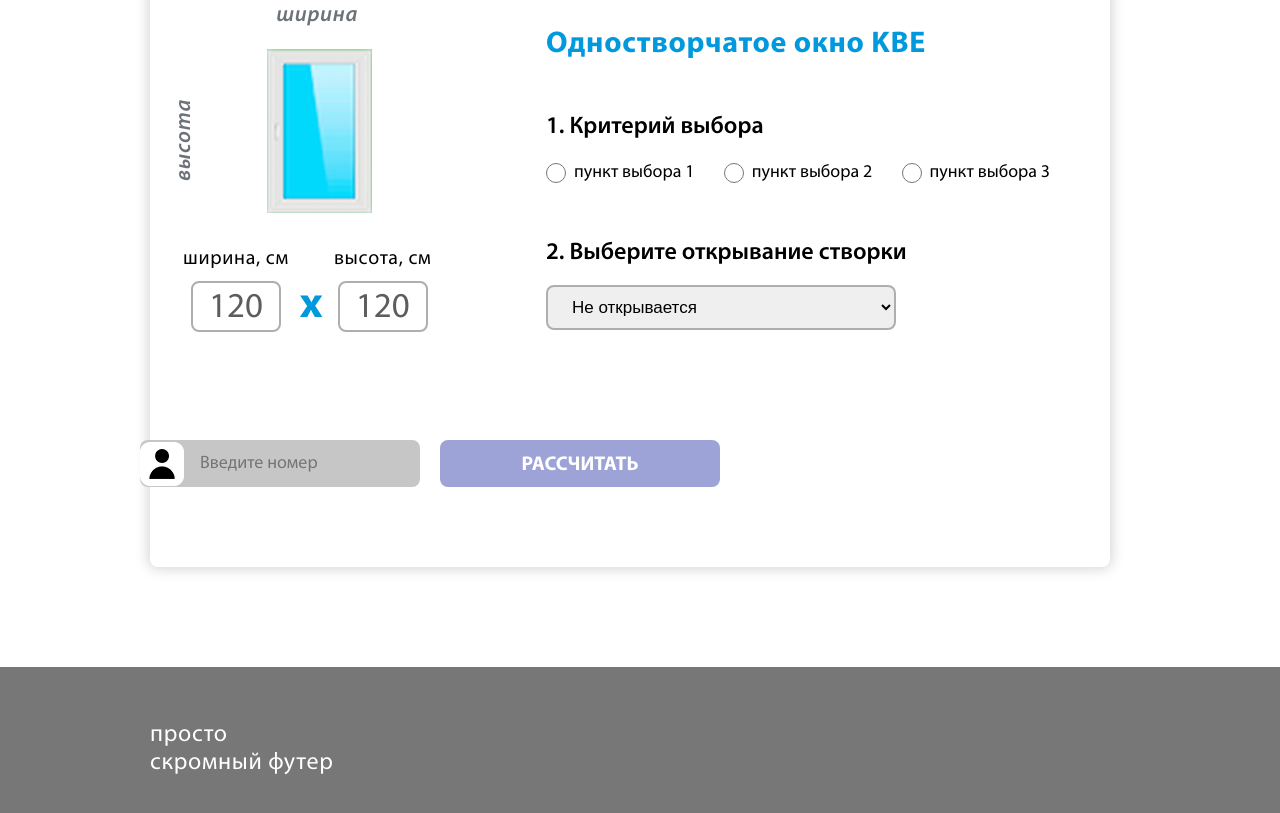
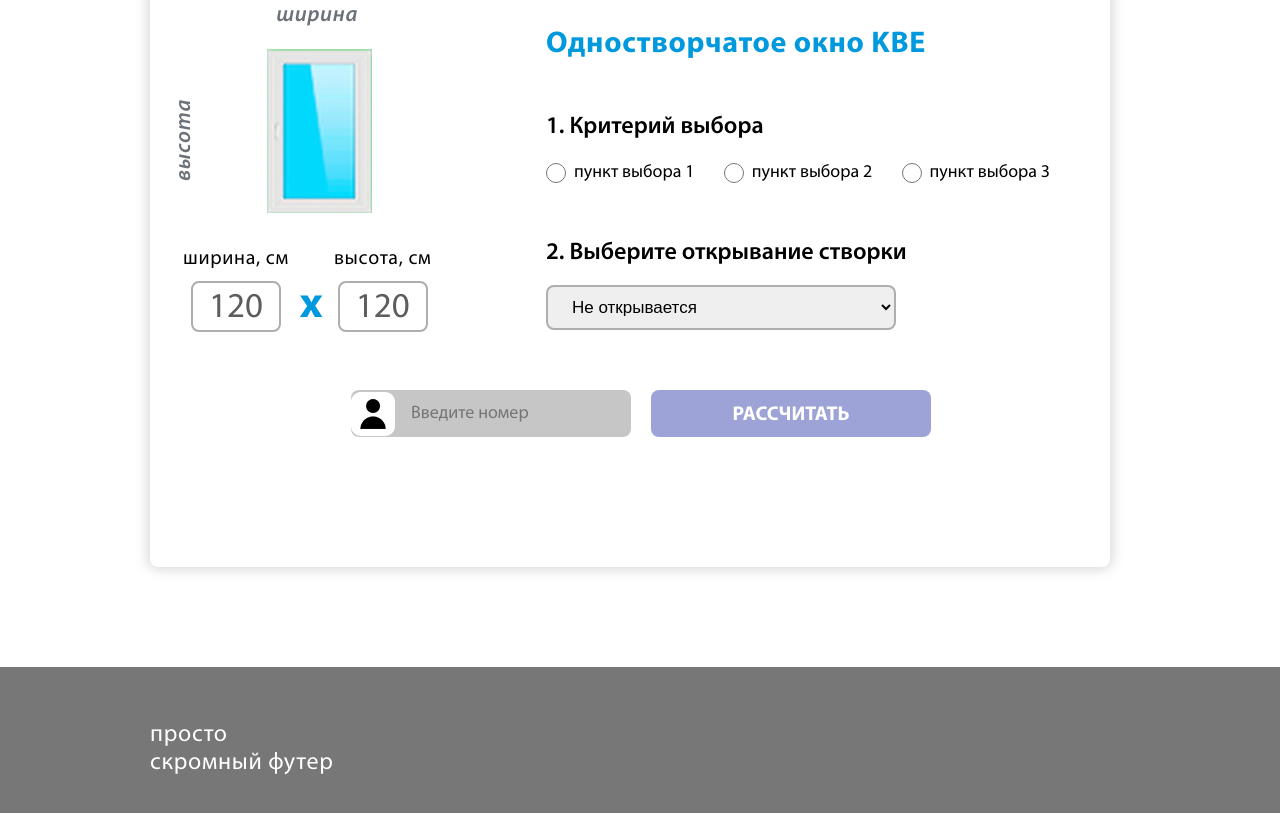
Before and after one commit to devalmanu/GCG-test, a plain HTML site: page index.html in a window 1280 px wide. Shown: the part 1744-2557 px from the top of the page. Drawn offline with nearby package versions, Linux system fonts and the light colour scheme; files whose address does not match are found by name.

Commit message:
Update index.html

```diff
--- a/index.html
+++ b/index.html
@@ -176,6 +176,7 @@
 						<h3 class="calc__title">Одностворчатое окно KBE</h3>
 						<form action="#" method="post" enctype="multipart/form-data">
 							<div>
+								<div>
 									<p class="calc__text">1. Критерий выбора</p>
 									<div class="input_list">
 										<div class="input_choice">
@@ -200,14 +201,16 @@
 										<option selected value="noOpen">Не открывается</option>
 									</select>
 								</div>
+							</div>
+							<div class="calc-button">
+								<input class="btn-numb" name="userpass" type="tel" placeholder="Введите номер">
+								<button class="btn-calc" type="submit">Рассчитать</button>
+							</div>
 
 						</form>
 					</div>
 				</div>
-				<div class="calc-button">
-					<input class="btn-numb" name="userpass" type="tel" placeholder="Введите номер">
-					<button class="btn-calc" type="submit" onclick="calculate();">Рассчитать</button>
-				</div>
+
 
 				<div class="cost">
 					<div id="allSize"></div>
```
Lines whose indentation alone changed are shown as unchanged.
